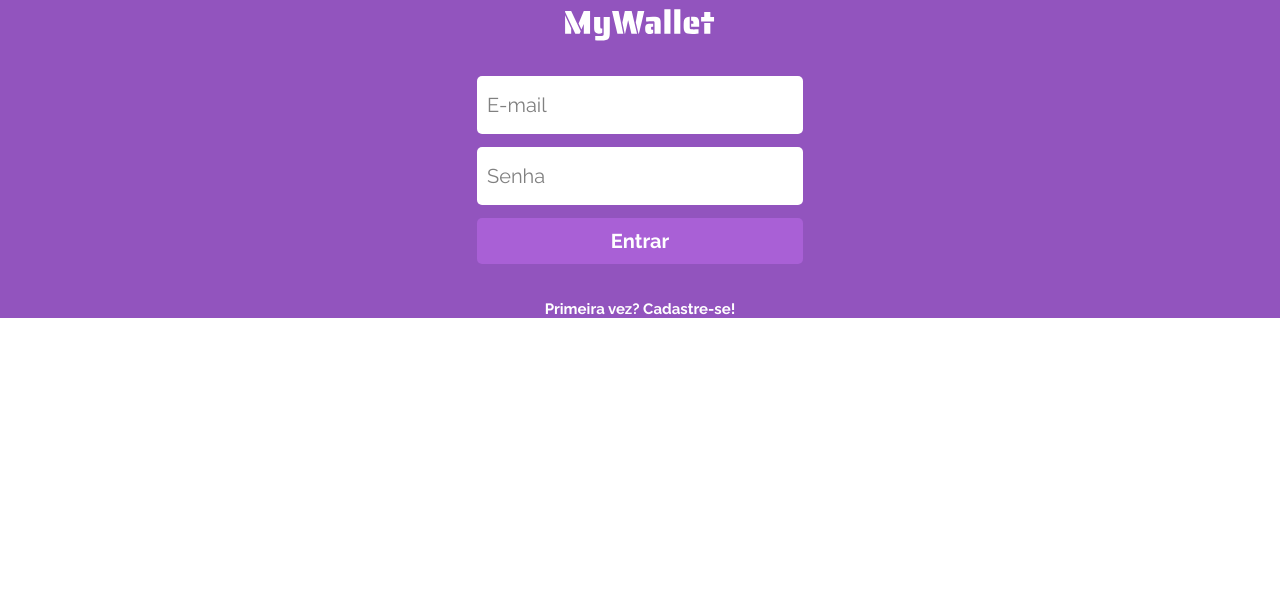
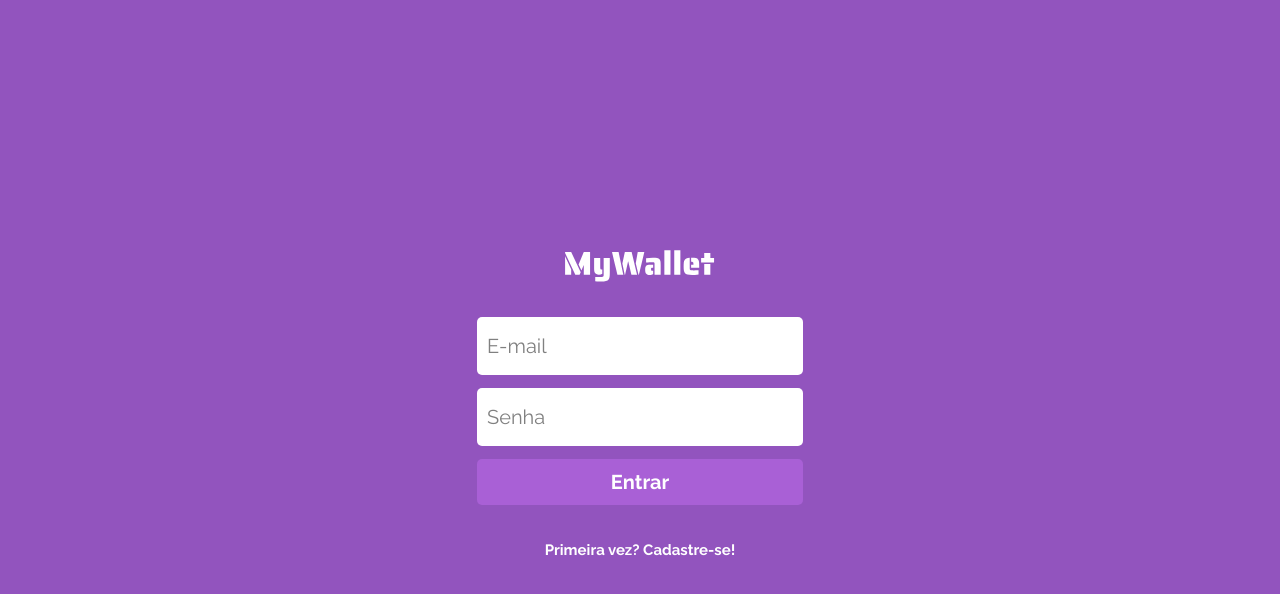
Before and after one commit to jpvoliveira/my-wallet, a React (Create React App) app: page / in a window 1280 px wide. Shown: the top 594 px of the page. Built offline with nearby package versions, Linux system fonts and the light colour scheme.

Commit message:
css bug ios

```diff
--- a/src/components/Login/Index.js
+++ b/src/components/Login/Index.js
@@ -62,7 +62,7 @@ export default function Login() {
 
 const Container = styled.div`
   background-color: #9254be;
-  height: 100%;
+  height: 100vh;
   width: 100vw;
   display: flex;
   flex-direction: column;
--- a/src/css/style.css
+++ b/src/css/style.css
@@ -7,5 +7,4 @@ a {
 }
 body {
   font-family: "Raleway", sans-serif;
-  height: 100%;
 }
```
